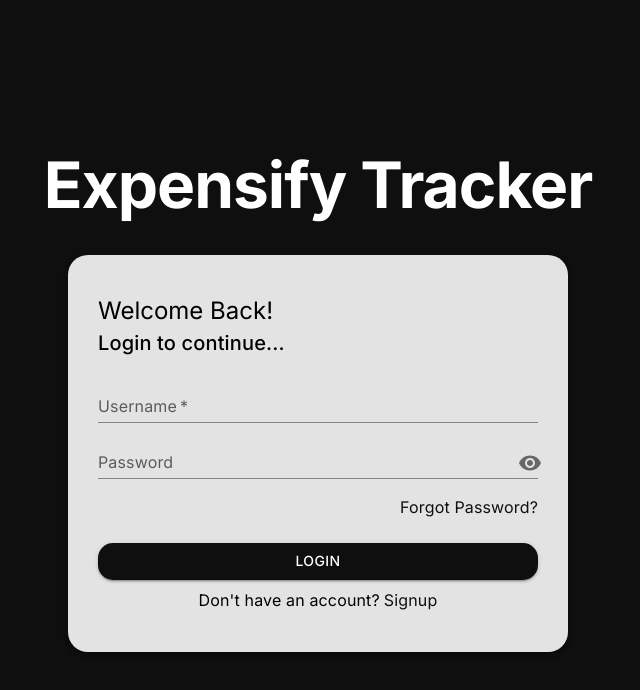
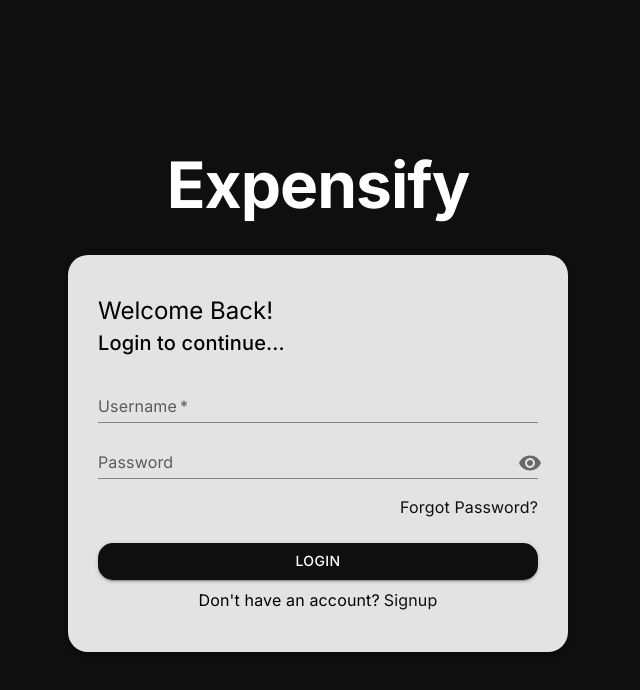
Before and after one commit to navinkarthikeyan/Expense-Tracker, a React (Vite) app in the folder frontend/: page / in a window 1280 px wide. Shown: the top 690 px of the page, without its empty margins (322-962 px from the left). Built offline with nearby package versions, Linux system fonts and the light colour scheme.

Commit message:
Minor Change

```diff
--- a/frontend/src/views/auth/components/Container.jsx
+++ b/frontend/src/views/auth/components/Container.jsx
@@ -23,7 +23,7 @@
           mb: 4,
         }}
       >
-        Expensify Tracker
+        Expensify
       </Typography>
       <Box
         sx={{
```
